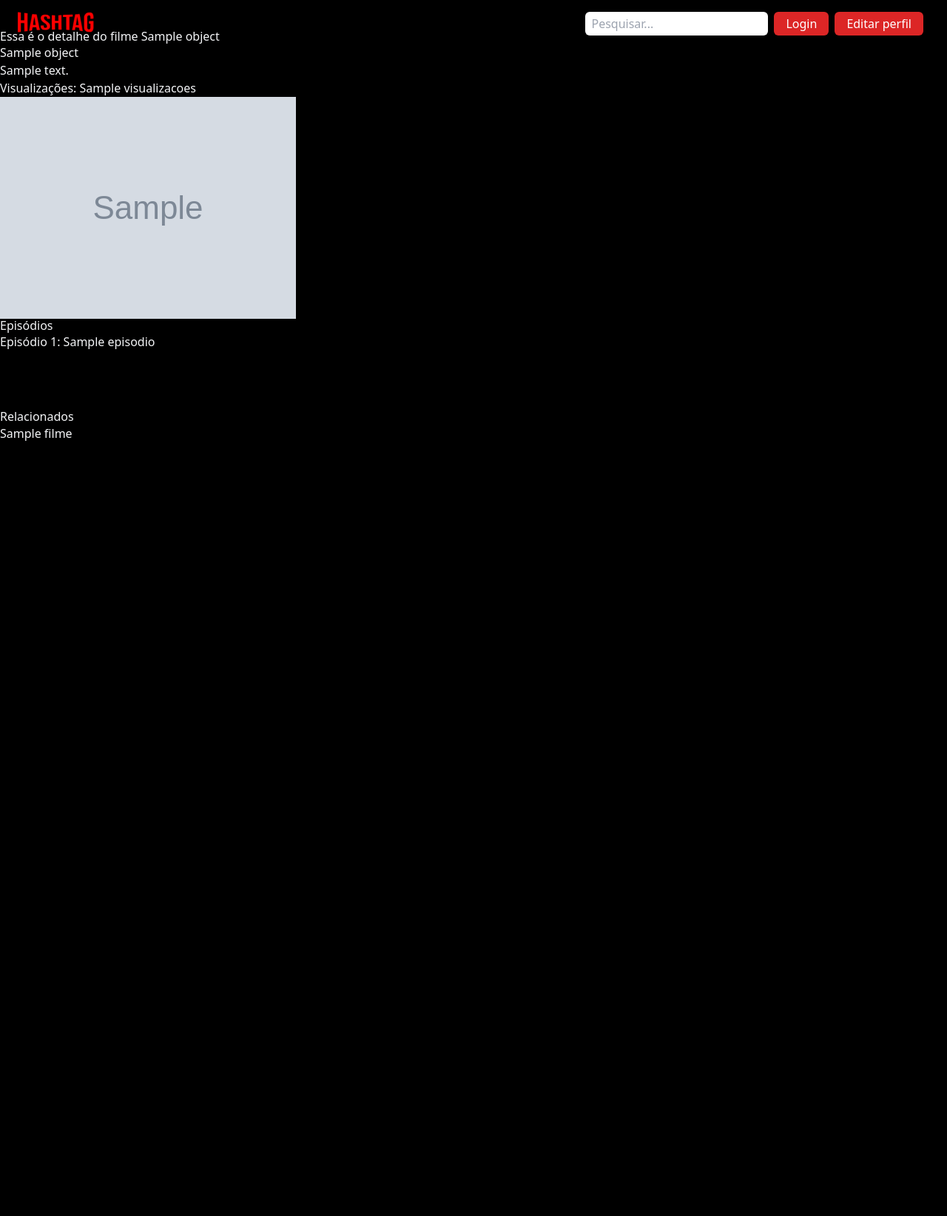
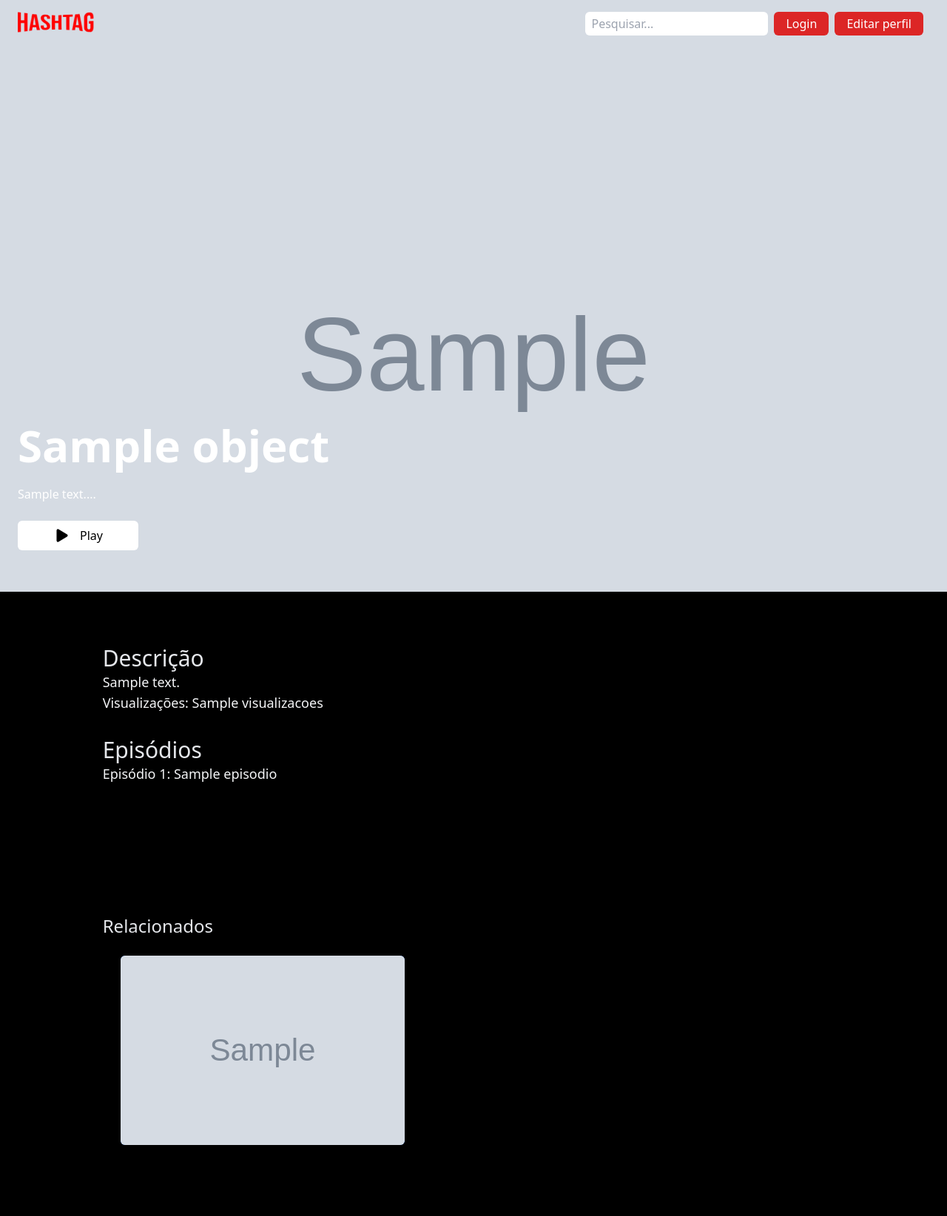
Before and after one commit to rafa7w/netflix-django, a Django app: template filme/templates/detalhesfilme.html in a window 1280 px wide. Shown: the whole page at 74% size. Before the commit the page ends 596 px from the top, so only its background shows below. Run offline with Django 3.2, Linux system fonts and the light colour scheme; the template is opened without the code that fills it: most values are stand-ins (such as "Sample title", 1, 10 or a date in 2020); grey boxes marked "Sample" are stand-in pictures; some libraries are stand-ins or nearby versions.

Commit message:
editing the movie details page

```diff
--- a/filme/templates/detalhesfilme.html
+++ b/filme/templates/detalhesfilme.html
@@ -1,25 +1,74 @@
 {% extends 'base.html' %} {% block title %} HomeFilmes Hashflix {% endblock %}
 {% block content %}
-<div class="py-10">
-  <h1>Essa é o detalhe do filme {{ object.titulo }}</h1>
-  <p>{{ object }}</p>
-  <p>{{ object.descricao }}</p>
-  <p>Visualizações: {{ object.visualizacoes }}</p>
-  <img src="{{object.thumb.url}}" />
 
-  <h2>Episódios</h2>
+<main class="bg-primary_black min-h-screen w-full">
+  <section
+    class="h-screen relative bg-no-repeat pb-8 pl-6 flex items-end bg-cover"
+    style="background-image: url('{{object.thumb.url}}')"
+  >
+    <div>
+      <h2 class="text-6xl font-semibold text-white my-4">
+        {{ object.titulo }}
+      </h2>
+      <p class="w-11/12 md:w-5/12 font-medium text-white my-4">
+        {{ object.descricao|slice:':100'}}...
+      </p>
+      <div class="flex my-4">
+        <a href="{{ object.episodios.first.video }}">
+          <button
+            class="flex items-center bg-white py-2 px-5 rounded-md"
+            style="color: black"
+          >
+            <ion-icon name="play" class="text-2xl"></ion-icon>
+            <span class="ml-3 font-medium"> Play </span>
+          </button>
+        </a>
+      </div>
+    </div>
+  </section>
+  <section class="bg-primary_black flex justify-center py-10">
+    <div class="p-8 w-10/12 relative">
+      <h2 class="text-gray-200 text-3xl font-medium">Descrição</h2>
+      <div class="flex justify-left items-center min-w-full movie_lis">
+        <p class="text-gray-100 text-lg">
+          {{ object.descricao }} <br />
+          Visualizações: {{ object.visualizacoes }}
+        </p>
+      </div>
+
+      <div style="margin-top: 2rem; margin-bottom: 2rem">
+        <h2 class="text-gray-200 text-3xl font-medium">Episódios</h2>
         {% for episodio in object.episodios.all %}
+        <h3 class="text-lg">
           <a href="{{ episodio.video }}">
             <p>Episódio {{ forloop.counter }}: {{ episodio.titulo }}</p>
           </a>
+        </h3>
         {% endfor %}
       </div>
-<div class="py-10">
-  <h2>Relacionados</h2>
+    </div>
+  </section>
+
+  <section class="bg-primary_black flex justify-center py-10">
+    <div class="p-8 w-10/12 relative">
+      <h2 class="text-gray-200 text-2xl font-medium">Relacionados</h2>
+      <div class="flex flex-wrap items-center min-w-full movie_lis">
         {% for filme in filmes_relacionados %}
-  <p>
-    <a href="{% url 'filme:detalhesfilme' filme.pk %}"> {{ filme.titulo }} </a>
-  </p>
+        <div
+          class="m-4 bg-blue-500 overflow-hidden flex-shrink-0 rounded-md cursor-pointer h-64 w-96"
+        >
+          <a href="{% url 'filme:detalhesfilme' filme.pk %}">
+            <img
+              src="{{ filme.thumb.url }}"
+              class="object-cover w-full h-full"
+              alt=""
+            />
+          </a>
+        </div>
         {% endfor %}
       </div>
+    </div>
+  </section>
+</main>
+
 {% endblock %}
```
Lines whose indentation alone changed are shown as unchanged.
